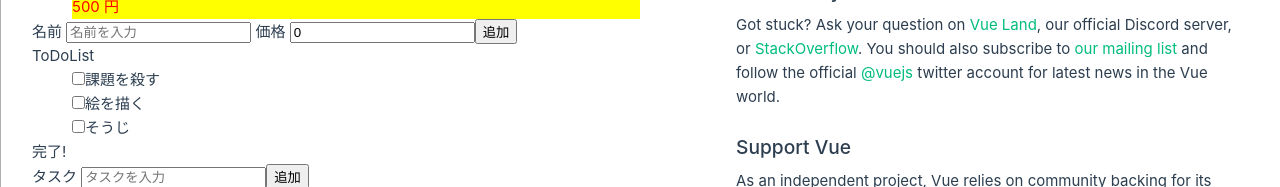
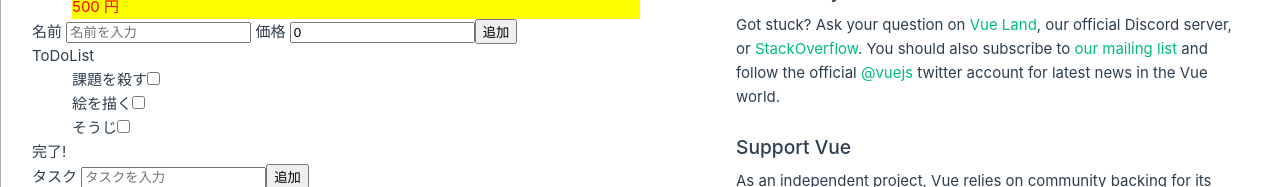
Before and after one commit to mizoreyuki8/todolist-mizore, a Vue app: page / in a window 1280 px wide. Shown: the part 497-684 px from the top of the page. Built offline with nearby package versions, Linux system fonts and the light colour scheme.

Commit message:
idを使わずに管理できるようになった

```diff
--- a/src/components/ToDoList.vue
+++ b/src/components/ToDoList.vue
@@ -1,16 +1,14 @@
 <script setup lang="ts">
 import { ref } from 'vue'
-let id_num = 0
 interface Task {
   name: string
   done: boolean
-  id: number
 }
 
 const tasks = ref<Task[]>([
-  { name: '課題を殺す', done: false, id: 11 },
-  { name: '絵を描く', done: false, id: 12 },
-  { name: 'そうじ', done: false, id: 13 }
+  { name: '課題を殺す', done: false },
+  { name: '絵を描く', done: false },
+  { name: 'そうじ', done: false }
 ])
 
 const newTaskName = ref('')
@@ -19,11 +17,9 @@ const addTask = () => {
   if (newTaskName.value == '') return
   tasks.value.push({
     name: newTaskName.value,
-    done: false,
-    id: id_num
+    done: false
   })
   newTaskName.value = ''
-  id_num += 1
 }
 </script>
 
@@ -33,8 +29,7 @@ const addTask = () => {
     <ul>
       <template v-for="task in tasks" :key="task.name">
         <div v-if="task.done == false">
-          <input type="checkbox" id="tasks.id" v-model="task.done" />
-          <label for="checkbox">{{ task.name }}</label>
+          <label>{{ task.name }}<input type="checkbox" v-model="task.done" /></label>
         </div>
       </template>
     </ul>
```
